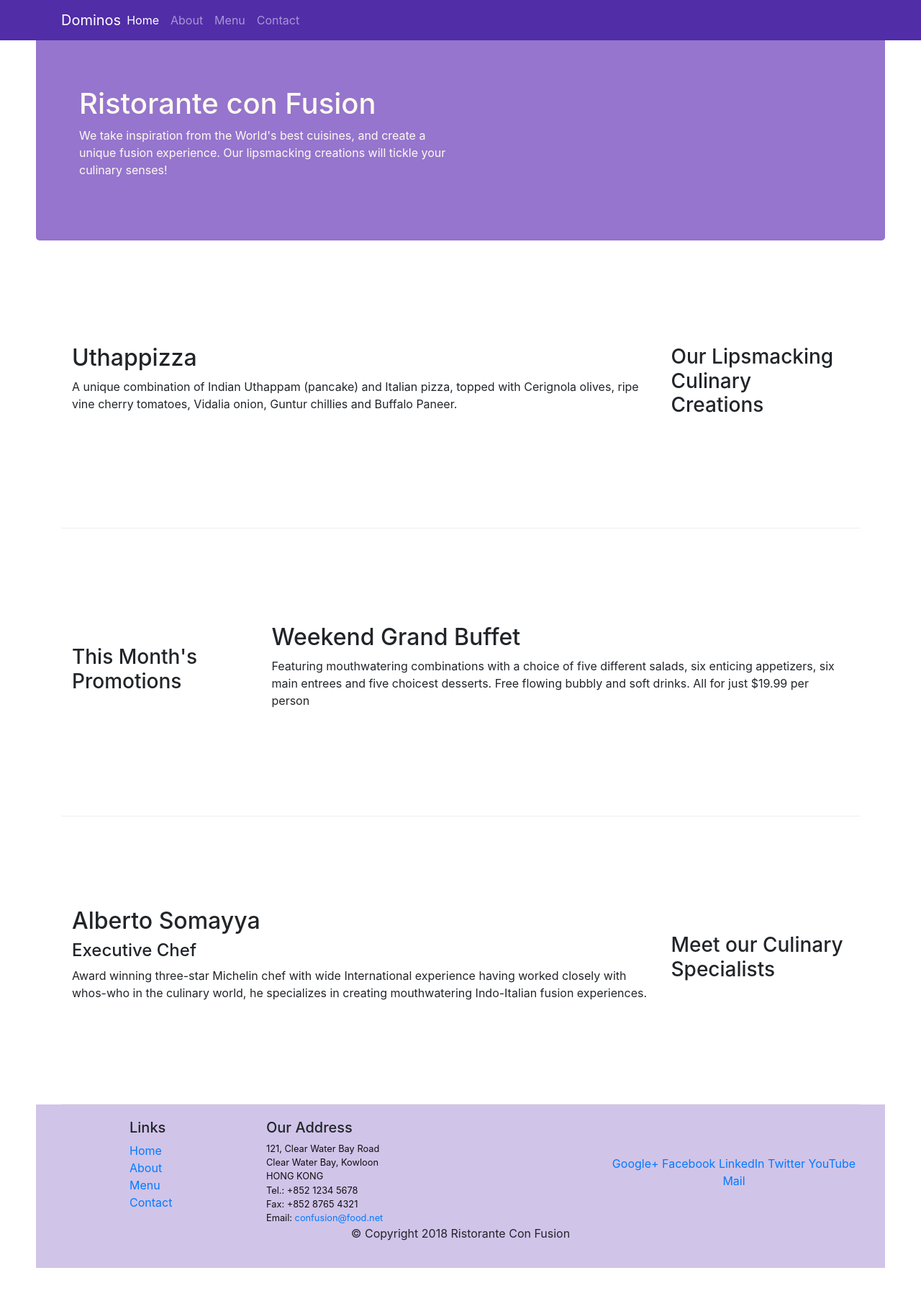
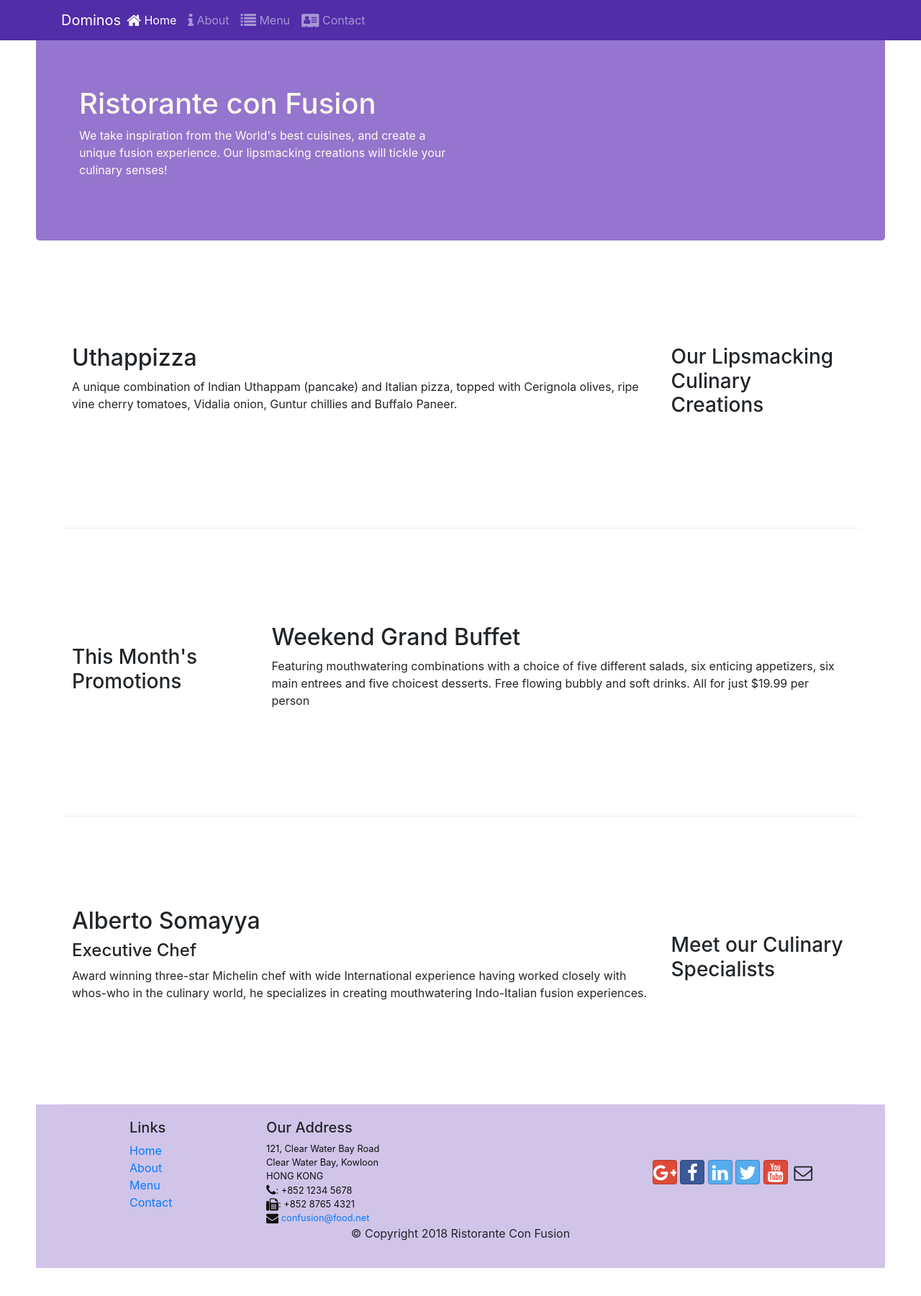
Before and after one commit to ujjawalsingh10/Bootstrap4, a website: page index.html in a window 1280 px wide. Shown: the whole page at 72% size. Drawn offline with nearby package versions, Linux system fonts and the light colour scheme.

Commit message:
Icon Fonts

```diff
--- a/index.html
+++ b/index.html
@@ -9,6 +9,8 @@
 
     <!-- Bootstrap CSS -->
     <link rel="stylesheet" href="node_modules/bootstrap/dist/css/bootstrap.min.css">
+    <link rel="stylesheet" href="node_modules/font-awesome/css/font-awesome.min.css">
+    <link rel="stylesheet" href="node_modules/bootstrap-social/bootstrap-social.css">
     <link rel="stylesheet" href="css/styles.css" type="text/css">
     <title>Ristorante Con Fusion</title>
 </head>
@@ -23,10 +25,10 @@
             <a class="navbar-brand mr-auto" href="#">Dominos</a>
             <div class="collapse navbar-collapse" id="Navbar">
                 <ul class="navbar-nav mr-auto">
-                    <li class="nav-item active"><a class="nav-link" href="#">Home</a></li>
-                    <li class="nav-item"><a class="nav-link" href="aboutus.html">About</a></li>
-                    <li class="nav-item"><a class="nav-link" href="#">Menu</a></li>
-                    <li class="nav-item"><a class="nav-link" href="#">Contact</a></li>
+                    <li class="nav-item active"><a class="nav-link" href="#"><span class="fa fa-home fa-lg"></span> Home</a></li>
+                    <li class="nav-item"><a class="nav-link" href="aboutus.html"><span class="fa fa-info fa-lg"></span> About</a></li>
+                    <li class="nav-item"><a class="nav-link" href="#"><span class="fa fa-list fa-lg"></span> Menu</a></li>
+                    <li class="nav-item"><a class="nav-link" href="#"><span class="fa fa-address-card fa-lg"></span> Contact</a></li>
                 </ul>
             </div>
     </nav>
@@ -97,19 +99,19 @@
 		              121, Clear Water Bay Road<br>
 		              Clear Water Bay, Kowloon<br>
 		              HONG KONG<br>
-		              Tel.: +852 1234 5678<br>
-		              Fax: +852 8765 4321<br>
-		              Email: <a href="mailto:confusion@food.net">confusion@food.net</a>
+		              <i class="fa fa-phone fa-lg"></i>: +852 1234 5678<br>
+		              <i class="fa fa-fax fa-lg"></i>: +852 8765 4321<br>
+		              <i class="fa fa-envelope fa-lg"></i> <a href="mailto:confusion@food.net">confusion@food.net</a>
 		           </address>
                 </div>
                 <div class="col-12 col-sm-4 align-self-center">
                     <div class="text-center">
-                        <a href="http://google.com/+">Google+</a>
-                        <a href="http://www.facebook.com/profile.php?id=">Facebook</a>
-                        <a href="http://www.linkedin.com/in/">LinkedIn</a>
-                        <a href="http://twitter.com/">Twitter</a>
-                        <a href="http://youtube.com/">YouTube</a>
-                        <a href="mailto:">Mail</a>
+                        <a class="btn btn-social-icon btn-google" href="http://google.com/+"><i class="fa fa-google-plus fa-lg"></i></a>
+                        <a class="btn btn-social-icon btn-facebook" href="http://www.facebook.com/profile.php?id="><i class="fa fa-facebook fa-lg"></i></a>
+                        <a class="btn btn-social-icon btn-twitter" href="http://www.linkedin.com/in/"><li class="fa fa-linkedin fa-lg"></li></a>
+                        <a class="btn btn-social-icon btn-twitter" href="http://twitter.com/"><i class="fa fa-twitter fa-lg"></i></a>
+                        <a class="btn btn-social-icon btn-google" href="http://youtube.com/"><i class="fa fa-youtube fa-lg"></i></a>
+                        <a class="btn btn-social-icon" href="mailto:"><i class="fa fa-envelope-o fa-lg"></i></a>
                     </div>
                 </div>
            </div>
--- a/package.json
+++ b/package.json
@@ -15,6 +15,8 @@
   },
   "dependencies": {
     "bootstrap": "^4.5.2",
+    "bootstrap-social": "^5.1.1",
+    "font-awesome": "^4.7.0",
     "jquery": "^3.5.1",
     "popper.js": "^1.16.1"
   }
```
Also changed, not shown: aboutus.html (+15 -13 lines).
